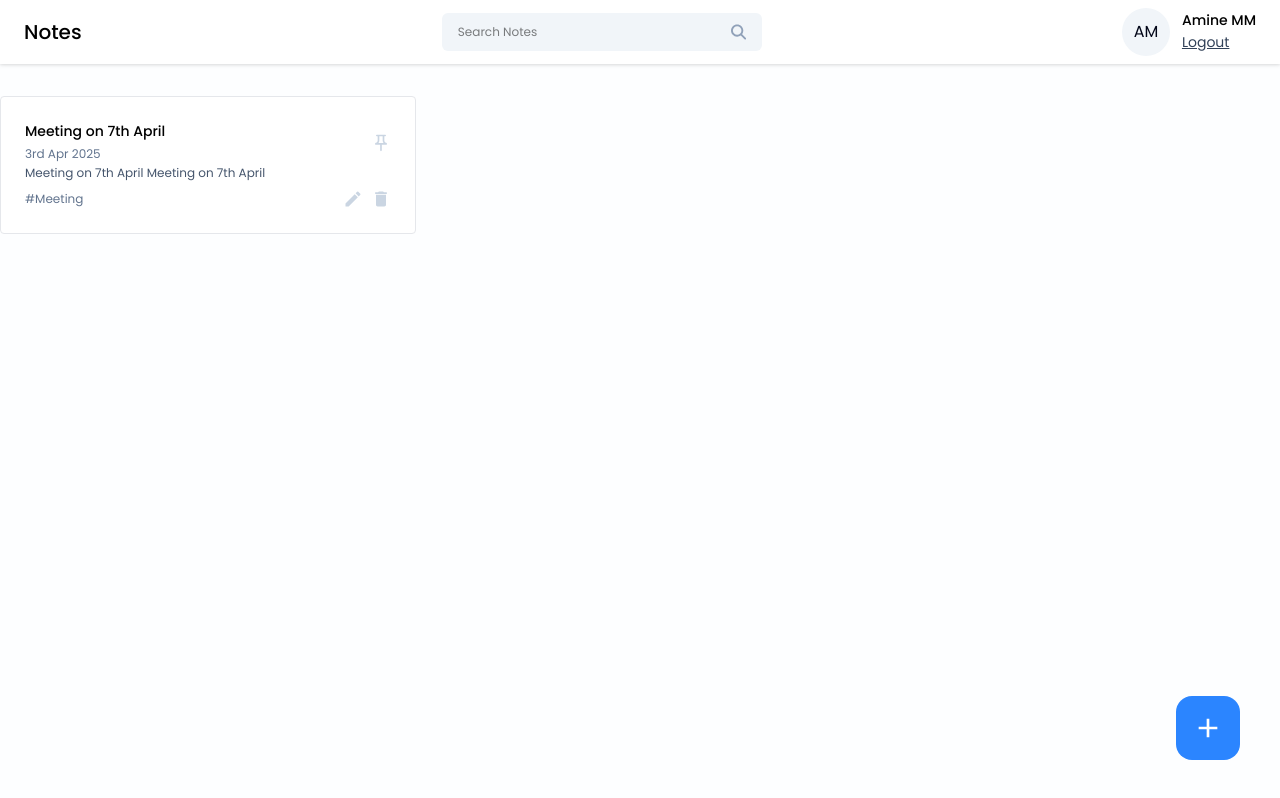
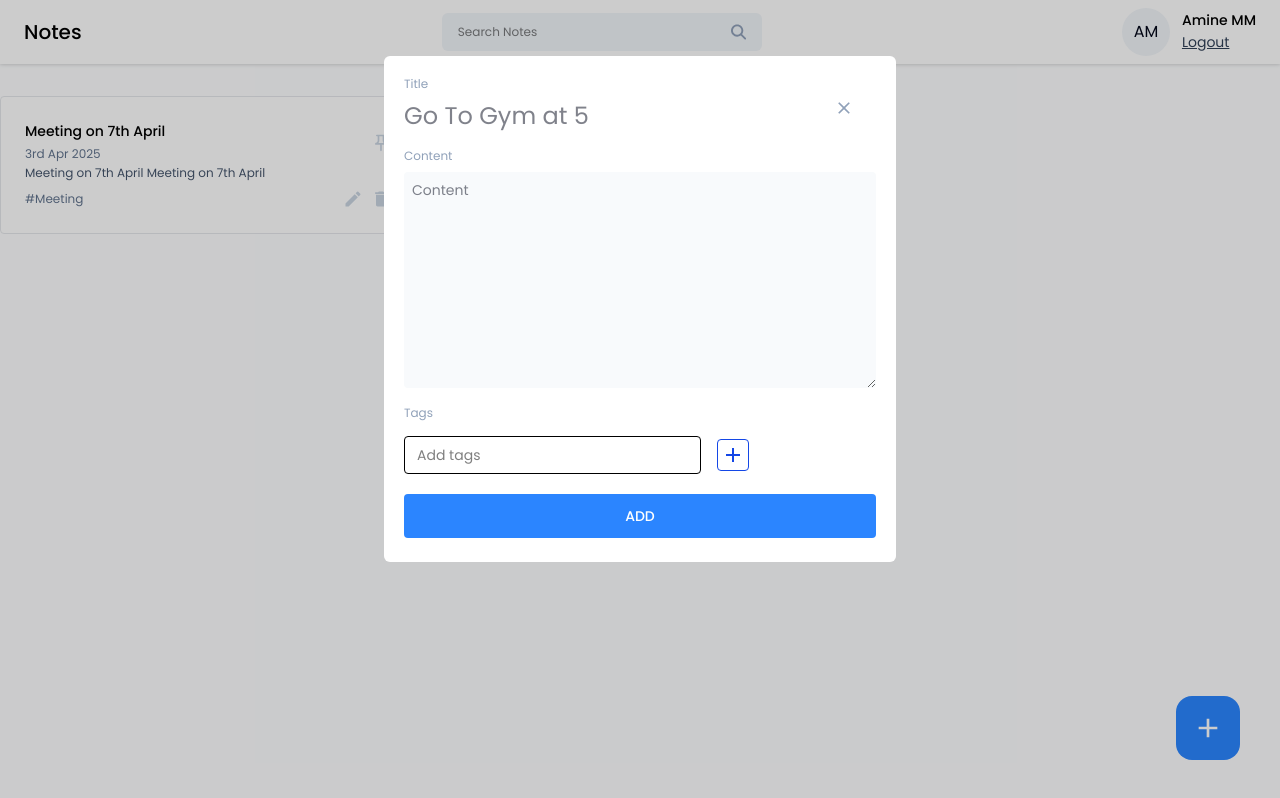
Before and after one commit to MokeddemAmine/MERN-APP-Note-App, a React (Vite) app in the folder frontend/notes-app/: page /dashboard in a window 1280 px wide. Both pictures are taken after a click on the button 1208 px from the left and 728 px from the top of the page. Built offline with nearby package versions, Linux system fonts and the light colour scheme; a web font is replaced by a local one.

Commit message:
Manage Notes with popup modal

```diff
--- a/frontend/notes-app/package.json
+++ b/frontend/notes-app/package.json
@@ -14,6 +14,7 @@
     "react": "^19.0.0",
     "react-dom": "^19.0.0",
     "react-icons": "^5.4.0",
+    "react-modal": "^3.16.3",
     "react-router-dom": "^7.1.5"
   },
   "devDependencies": {
--- /dev/null
+++ b/frontend/notes-app/src/compoents/Input/TagInput.jsx
@@ -0,0 +1,65 @@
+import React, { useState } from 'react'
+import { MdAdd, MdClose } from 'react-icons/md'
+
+const TagInput = ({tags,setTags}) => {
+    const [inputValue, setInputValue] = useState("");
+
+    const handleInputChange = (e) => {
+        setInputValue(e.target.value);
+    }
+    const addNewTag = () => {
+        if(inputValue.trim() !== ""){
+            console.log(inputValue.trim());
+            setTags([...tags, inputValue.trim()]);
+            console.log(tags);
+            setInputValue("");
+        }
+    }
+    const handleKeyDown = (e) => {
+        if(e.key === "Enter"){
+            addNewTag();
+        }
+    }
+    const handleRemoveTag = (tagToRemove) => {
+        setTags(tags.filter((tag) => tag!==tagToRemove))
+    }
+  return (
+    <div>
+        {tags?.length > 0 && (
+            <div className='flex items-center gap-2 flex-wrap mt-2'>
+                {tags.map((tag,index) => (
+                    <span key={index} className='flex items-center gap-2 text-sm text-slate-900 bg-slate-100 px-3 py-1 rounded'>
+                        # {tag}
+                        <button
+                            onClick={() => {
+                                handleRemoveTag(tag);
+                            }}
+                        >
+                            <MdClose/>
+                        </button>
+                    </span>
+                ))}
+            </div>
+        )}
+      <div className="flex items-center gap-4 mt-3">
+        <input
+            type="text"
+            className='text-sm bg-transparent border px-3 py-2 rounded outline-none' placeholder='Add tags'
+            value={inputValue}
+            onChange={handleInputChange}
+            onKeyDown={handleKeyDown}
+         />
+        <button
+            className='w-8 h-8 flex items-center justify-center rounded border border-blue-700 hover:bg-blue-700'
+            onClick={() => {
+                addNewTag();
+            }}
+        >
+            <MdAdd className='text-2xl text-blue-700 hover:text-white'/>
+        </button>
+      </div>
+    </div>
+  )
+}
+
+export default TagInput
--- a/frontend/notes-app/src/index.css
+++ b/frontend/notes-app/src/index.css
@@ -19,9 +19,3 @@
         overflow-x: hidden;
     }
 }
-
-
-
-@layer components {
-
-}
--- /dev/null
+++ b/frontend/notes-app/src/pages/Home/AddEditNotes.jsx
@@ -0,0 +1,72 @@
+import React, { useState } from 'react'
+import TagInput from '../../compoents/Input/TagInput'
+import { MdClose } from 'react-icons/md';
+
+const AddEditNotes = ({noteData, type, onClose}) => {
+    const [title,setTitle] = useState("");
+    const [content,setContent] = useState("");
+    const [tags,setTags] = useState([]);
+
+    const [error,setError] = useState(null);
+
+    const addNewNote = async () => {};
+    const editNote = async() => {};
+
+    const handleAddNotes = () => {
+      if(!title){
+        setError('Please enter the title');
+        return;
+      }
+      if(!content){
+        setError("please enter the content");
+        return;
+      }
+      setError("");
+      if(type === 'edit'){
+        editNote();
+      }else{
+        addNewNote()
+      }
+    }
+  return (
+    <div className='relative'>
+      <button
+        className='w-10 h-10 rounded-full flex items-center justify-center absolute top-3 right-3 hover:bg-slate-500'
+        onClick={onClose}
+      >
+        <MdClose className='text-xl text-slate-400'/>
+      </button>
+      <div className="flex flex-col gap-2">
+        <label className="text-xs text-slate-400">Title</label>
+        <input
+          type='text'
+          className='text-2xl text-slate-950 outline-none'
+          placeholder='Go To Gym at 5'
+          value={title}
+          onChange={({target}) => setTitle(target.value)}
+        />
+      </div>
+      <div className="flex flex-col gap-2 mt-4">
+        <label className="text-xs text-slate-400">
+            Content
+        </label>
+        <textarea
+          type="text"
+          className='text-sm text-slate-950 outline-none bg-slate-50 p-2 rounded'
+          placeholder='Content'
+          rows={10}
+          value={content}
+          onChange={({target}) => setContent(target.value)}
+        ></textarea>
+      </div>
+      <div className="mt-3">
+        <label className="text-xs text-slate-400">Tags</label>
+        <TagInput tags={tags} setTags={setTags}/>
+      </div>
+      {error && <p className='text-red-500 text-xs pt-4'>{error}</p>}
+      <button type='submit' className=" w-full text-sm bg-primary text-white p-2 rounded my-1 hover:bg-blue-600 font-medium mt-5 p-3" onClick={handleAddNotes}>ADD</button>
+    </div>
+  )
+}
+
+export default AddEditNotes
--- a/frontend/notes-app/src/pages/Home/Home.jsx
+++ b/frontend/notes-app/src/pages/Home/Home.jsx
@@ -1,9 +1,16 @@
-import React from 'react'
+import React, { useState } from 'react'
 import Navbar from '../../compoents/Navbar/Navbar'
 import NoteCard from '../../compoents/Cards/NoteCard'
 import { MdAdd } from 'react-icons/md'
+import AddEditNotes from './AddEditNotes'
+import Modal from 'react-modal';
 
 const Home = () => {
+  const [openAddEditModal, setOpenAddEditModal] = useState({
+    isShown:false,
+    type:"add",
+    data:null,
+  });
   return (
     <>
       <Navbar/>
@@ -20,9 +27,34 @@
           onPinNote={() => {}} />
         </div>
       </div>
-      <button className='w-16 h-16 flex items-center items-cneter justify-center rounded-2xl bg-primary hover:bg-blue-600 absolute right-10 bottom-10' onClick={() => {}}>
+      <button
+        className='w-16 h-16 flex items-center items-cneter justify-center rounded-2xl bg-primary hover:bg-blue-600 absolute right-10 bottom-10'
+        onClick={() => {
+          setOpenAddEditModal({isShown:true,type:'add',data:null});
+        }}
+        >
         <MdAdd className='text-[32px] text-white'/>
       </button>
+      <Modal
+      isOpen={openAddEditModal.isShown}
+      onRequestClose={() => {}}
+      style={{
+        overlay:{
+          backgroundColor:"rgba(0,0,0,.2)",
+        },
+      }}
+      contentLabel=""
+      className="w-[40%] max-h-3/4 bg-white rounded-md mx-auto mt-14 p-5 overflow-scroll">
+        <AddEditNotes
+          type={openAddEditModal.type}
+          noteData={openAddEditModal.data}
+          onClose={() => {
+            setOpenAddEditModal({isShown:false, type:"add", data:null})
+          }}
+        />
+      </Modal>
+
+
     </>
   )
 }
```
Also changed, not shown: 1 other file (tests, documents, lock files or other folders).
